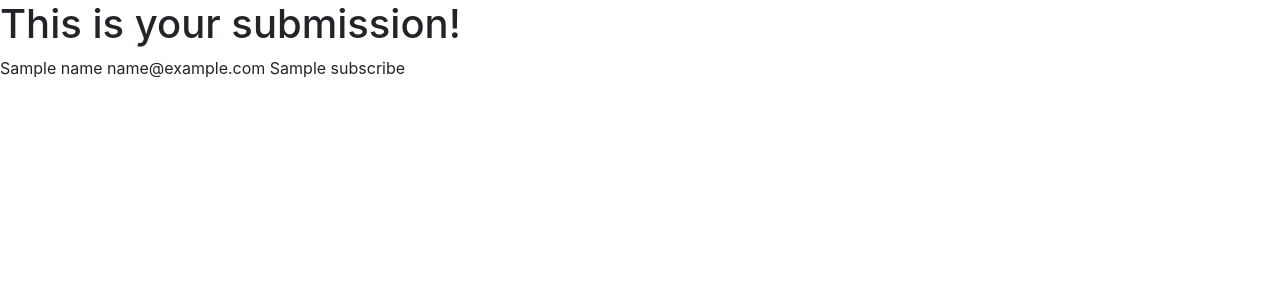
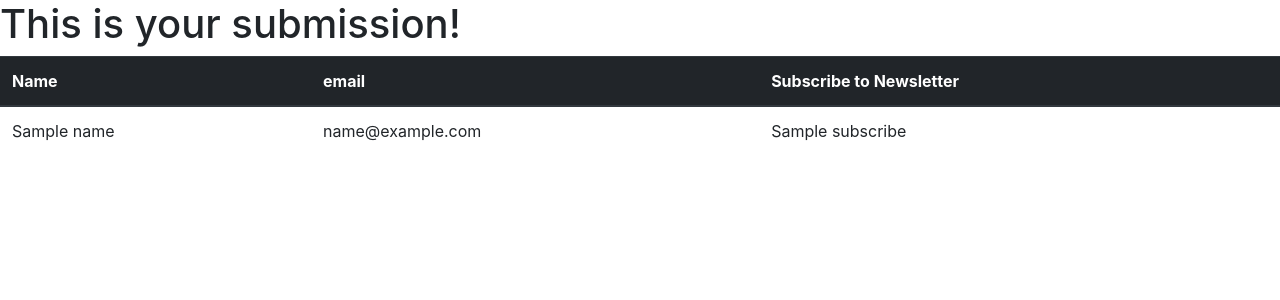
Before and after one commit to Chrisincr/flaskprojects, a Flask app: template form/templates/submission.html in a window 1280 px wide. Shown: the top 300 px of the page. Run offline with Flask 2, Linux system fonts and the light colour scheme; the template is opened without the code that fills it: most values are stand-ins (such as "Sample title", 1, 10 or a date in 2020); some libraries are stand-ins or nearby versions.

Commit message:
finished Flask form assignment

```diff
--- a/form/server.py
+++ b/form/server.py
@@ -8,8 +8,14 @@ def index():
 
 @app.route('/results', methods=['POST'])
 def show_submission():
-    print({request.form})
-    return render_template("submission.html",name=request.form["name"],email=request.form['email'],subscribe=request.form['subscribe'])
+    print(request.form)
+
+    subscribe = request.form.get('subscribe','No')
+    if subscribe == 'checkedValue':
+        subscribe = 'Yes'
+
+
+    return render_template("submission.html",name=request.form["name"],email=request.form['email'],subscribe=subscribe)
 
 
 
--- a/form/templates/submission.html
+++ b/form/templates/submission.html
@@ -11,9 +11,25 @@
   </head>
   <body>
         <h1>This is your submission!</h1>
-        {{name}}
-        {{email}}
-        {{subscribe}}
+
+        <table class="table">
+          <thead class="thead-dark">
+            <tr>
+              <th>Name</th>
+              <th>email</th>
+              <th>Subscribe to Newsletter</th>
+            </tr>
+          </thead>
+          <tbody>
+            <tr>
+              <td scope="row">{{name}}</td>
+              <td>{{email}}</td>
+              <td>{{subscribe}}</td>
+            </tr>
+
+          </tbody>
+        </table>
+
     <!-- Optional JavaScript -->
     <!-- jQuery first, then Popper.js, then Bootstrap JS -->
     <script src="https://code.jquery.com/jquery-3.3.1.slim.min.js" integrity="sha384-q8i/X+965DzO0rT7abK41JStQIAqVgRVzpbzo5smXKp4YfRvH+8abtTE1Pi6jizo" crossorigin="anonymous"></script>
```
